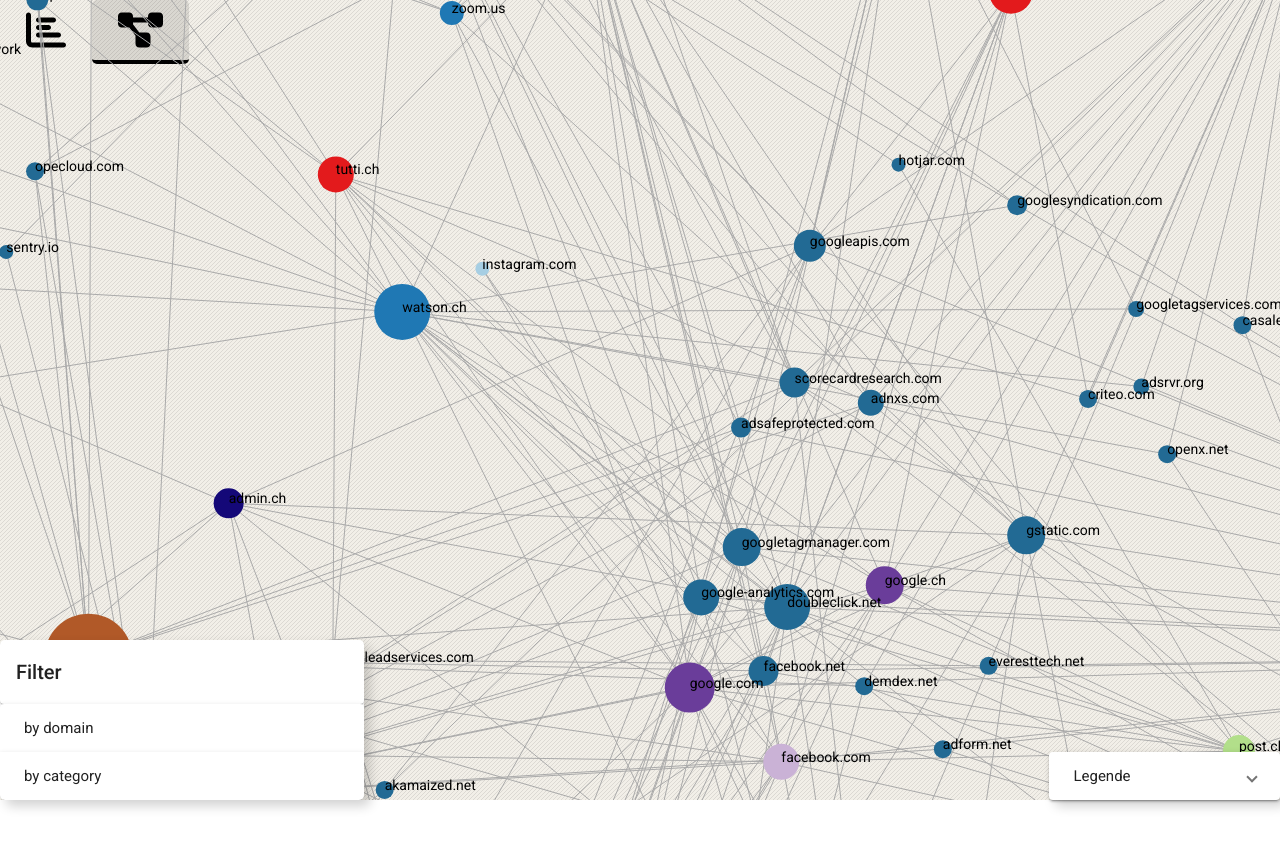
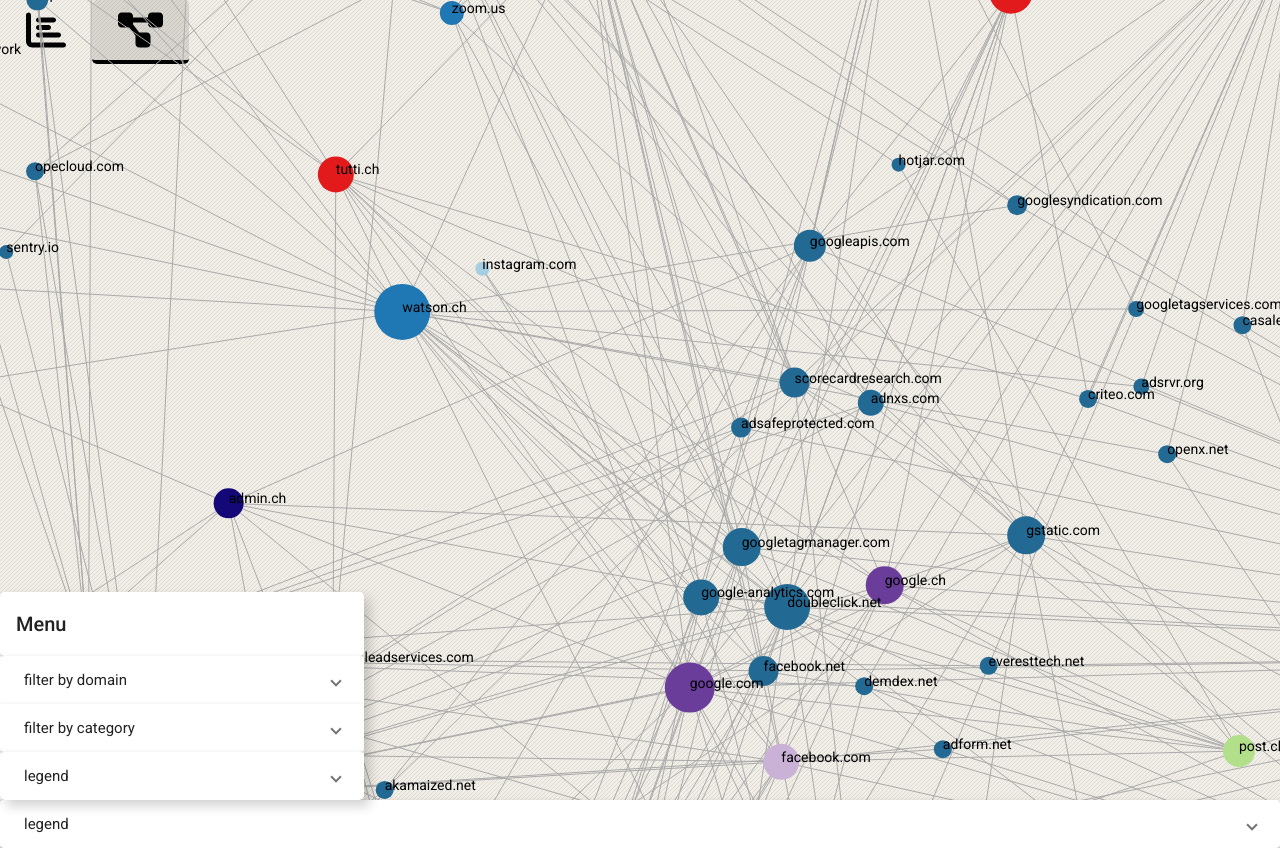
Before and after one commit to digital-sustainability-lab/datenfluesse-online-ads, an Angular app in the folder client/: page /network in a window 1280 px wide. Before the commit the page ends 800 px from the top, so only its background shows below. Built offline with nearby package versions, Linux system fonts and the light colour scheme; a web font is replaced by a local one.

Commit message:
small design adjust

```diff
--- a/client/src/app/color-legend/color-legend.component.html
+++ b/client/src/app/color-legend/color-legend.component.html
@@ -1,7 +1,6 @@
-<div class="colorMapping">
 <mat-expansion-panel [expanded]="false">
   <mat-expansion-panel-header>
-            <mat-panel-title> Legende </mat-panel-title>
+    <mat-panel-title>legend</mat-panel-title>
   </mat-expansion-panel-header>
   <div>
     <div class="list" *ngFor="let element of data | keyvalue">
@@ -10,4 +9,3 @@
     </div>
   </div>
 </mat-expansion-panel>
-</div>
--- a/client/src/app/network-menu/network-menu.component.css
+++ b/client/src/app/network-menu/network-menu.component.css
@@ -12,8 +12,8 @@
   overflow-y: auto;
 }
 
-.checkBox{
-    display:flex;
+.checkBox {
+  display: flex;
 }
 
 .applyButton {
@@ -25,3 +25,8 @@
   margin: 0;
   list-style: none;
 }
+
+.wrapping {
+  max-height: 50vh;
+  overflow: auto;
+}
--- a/client/src/app/network-menu/network-menu.component.html
+++ b/client/src/app/network-menu/network-menu.component.html
@@ -1,17 +1,19 @@
 <div class="menuWrapper">
-    <mat-card><h2>Filter</h2></mat-card>
+  <mat-card>
+    <h2>Menu</h2>
+  </mat-card>
 
   <mat-accordion class="networkMenuWrapper">
-        <mat-expansion-panel hideToggle>
+    <mat-expansion-panel>
       <mat-expansion-panel-header>
         <mat-panel-title>
-                    by domain
+          filter by domain
         </mat-panel-title>
       </mat-expansion-panel-header>
+      <div class="wrapping">
         <section class="checkBoxes">
           <span class="superCheckBox">
-                <mat-checkbox class="example-margin"
-                              [color]="domainCheckBoxes.color"
+            <mat-checkbox class="example-margin" [color]="domainCheckBoxes.color"
               [indeterminate]="someComplete(this.domainCheckBoxes)"
               (change)="setAll($event.checked, this.domainCheckBoxes)">
               {{domainCheckBoxes.name}}
@@ -20,29 +22,28 @@
           <span>
             <ul>
               <li *ngFor="let subCheckBox of domainCheckBoxes.subCheckBoxes">
-                    <mat-checkbox [(ngModel)]="subCheckBox.completed"
-                                  [color]="subCheckBox.color"
-                                  (ngModelChange)="updateAllComplete(domainCheckBoxes)"
-                                  (change)="setAll($event.checked, subCheckBox)">
+                <mat-checkbox [(ngModel)]="subCheckBox.completed" [color]="subCheckBox.color"
+                  (ngModelChange)="updateAllComplete(domainCheckBoxes)" (change)="setAll($event.checked, subCheckBox)">
                   {{subCheckBox.name}}
                 </mat-checkbox>
               </li>
             </ul>
           </span>
         </section>
+      </div>
       <button (click)="this.changeSelection()" mat-flat-button class="applyButton" color="primary">Apply</button>
     </mat-expansion-panel>
 
-        <mat-expansion-panel hideToggle>
+    <mat-expansion-panel>
       <mat-expansion-panel-header>
         <mat-panel-title>
-                    by category
+          filter by category
         </mat-panel-title>
       </mat-expansion-panel-header>
+      <div class="wrapping">
         <section class="checkBoxes">
           <span class="superCheckBox">
-                <mat-checkbox class="example-margin"
-                              [color]="domainCheckBoxes.color"
+            <mat-checkbox class="example-margin" [color]="domainCheckBoxes.color"
               [indeterminate]="someComplete(this.categoryCheckBoxes)"
               (change)="setAll($event.checked, this.categoryCheckBoxes)">
               {{categoryCheckBoxes.name}}
@@ -50,14 +51,12 @@
           </span>
           <mat-accordion>
             <div *ngFor="let subCheckBox of categoryCheckBoxes.subCheckBoxes">
-                  <mat-expansion-panel hideToggle>
+              <mat-expansion-panel>
                 <mat-expansion-panel-header>
                   <mat-panel-title>
-                        <mat-checkbox [(ngModel)]="subCheckBox.completed"
-                                      [color]="subCheckBox.color"
+                    <mat-checkbox [(ngModel)]="subCheckBox.completed" [color]="subCheckBox.color"
                       [indeterminate]="someComplete(this.subCheckBox)"
                       (ngModelChange)="updateAllComplete(categoryCheckBoxes)"
-
                       (change)="setAll($event.checked, subCheckBox)">
                       {{subCheckBox.name}}
                     </mat-checkbox>
@@ -66,8 +65,7 @@
                 <section>
                   <ul *ngFor="let subSubCheckBox of subCheckBox.subCheckBoxes">
                     <li>
-                          <mat-checkbox [(ngModel)]="subSubCheckBox.completed"
-                                        [color]="subSubCheckBox.color"
+                      <mat-checkbox [(ngModel)]="subSubCheckBox.completed" [color]="subSubCheckBox.color"
                         (ngModelChange)="updateAllComplete(subCheckBox)"
                         (change)="setAll($event.checked, subSubCheckBox)">
                         {{subSubCheckBox.name}}
@@ -79,8 +77,10 @@
             </div>
           </mat-accordion>
         </section>
+      </div>
       <button (click)="this.changeSelection()" mat-flat-button class="applyButton" color="primary">Apply</button>
     </mat-expansion-panel>
+    <app-color-legend></app-color-legend>
 
   </mat-accordion>
 
--- a/client/src/app/network-new/network-new.component.ts
+++ b/client/src/app/network-new/network-new.component.ts
@@ -113,7 +113,6 @@
   }
 
   update(data: any) {
-    debugger
     this.updateHistory(JSON.parse(JSON.stringify(data)))
     //	UPDATE
     this.link = this.link.data(data.links, function (d: any) { return d.id; });
```
Lines whose indentation alone changed are shown as unchanged.
